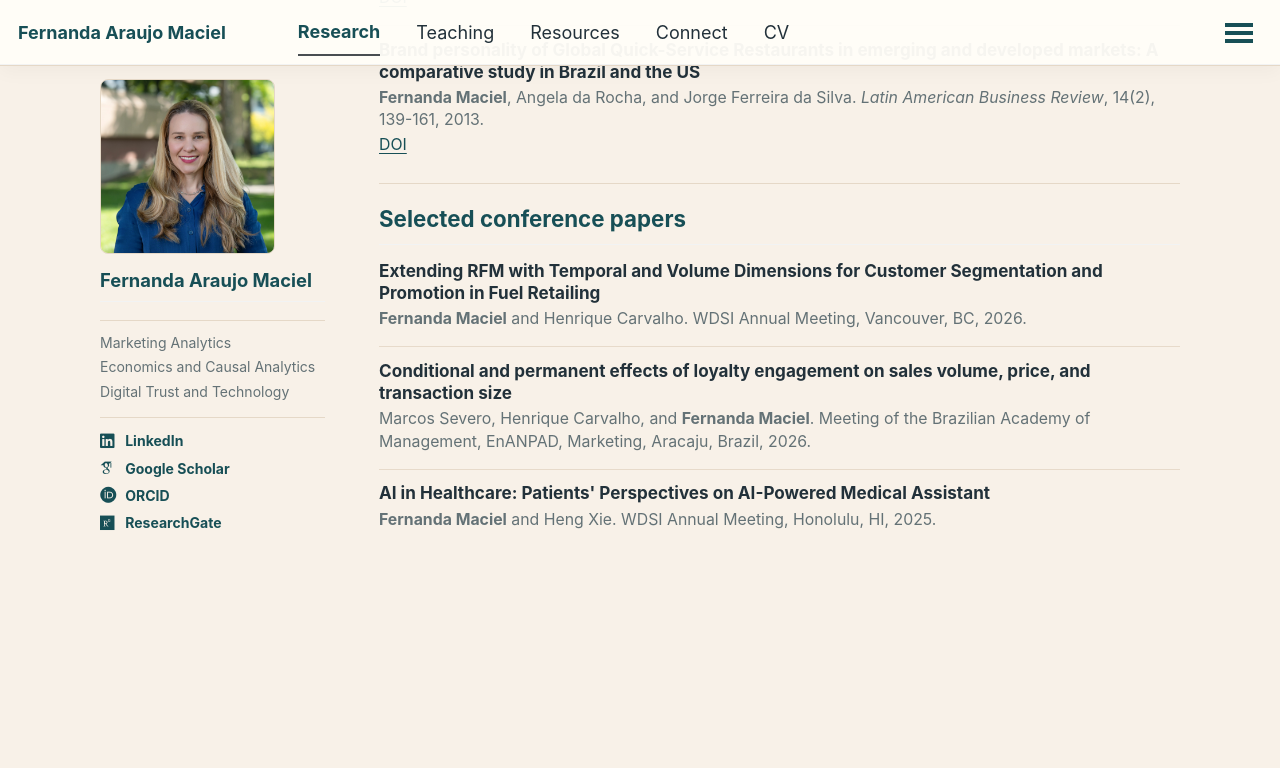
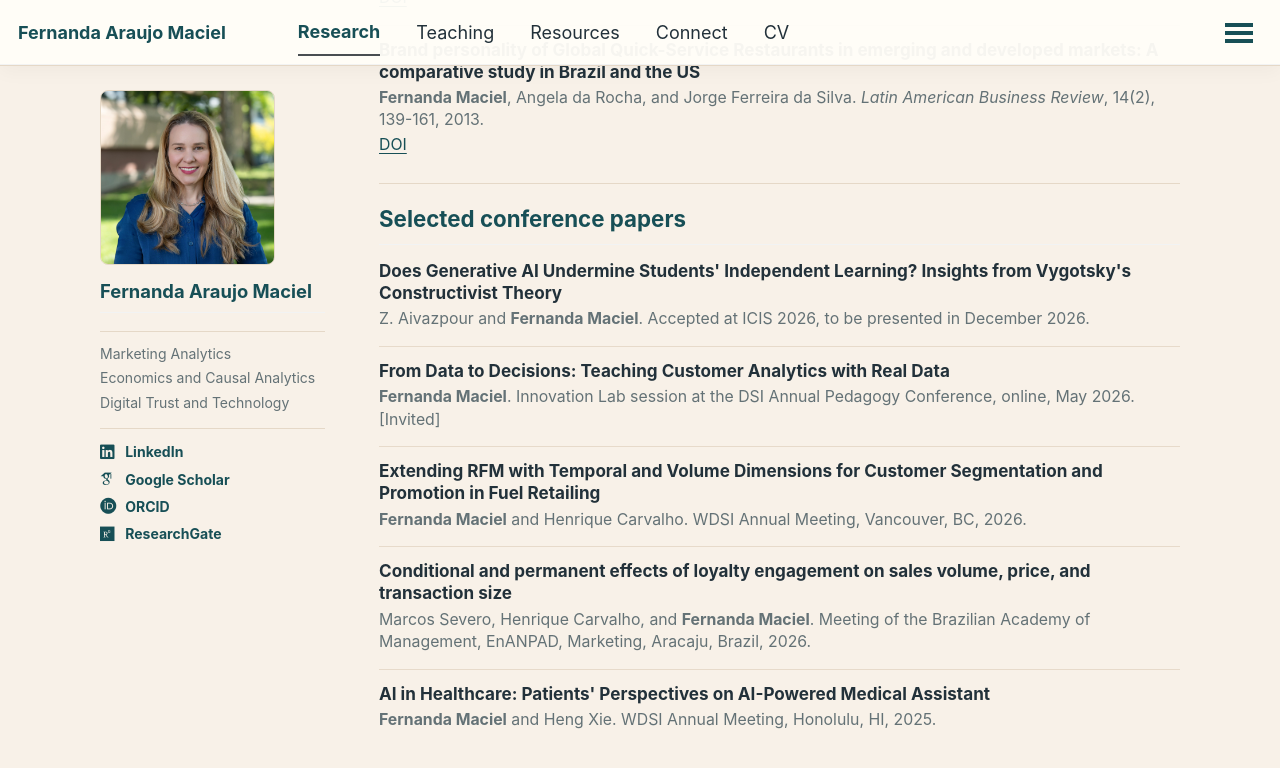
Before and after one commit to proffernandamaciel/proffernandamaciel.github.io, a Jekyll site: the page built from _pages/research.md, in a window 1280 px wide and 900 px high, scrolled down 582 px. Shown: the top 768 px of the window. Built offline with Jekyll 4.4.1, drawn with Linux system fonts in a browser that asks for light colours; some web fonts are replaced; a script that is not in the unit is left out.

Commit message:
Update research.md

```diff
--- a/_pages/research.md
+++ b/_pages/research.md
@@ -58,6 +58,16 @@
       <h2 id="conference-papers">Selected conference papers</h2>
       <div class="fm-paper-list">
         <article>
+          <h3>Does Generative AI Undermine Students' Independent Learning? Insights from Vygotsky's Constructivist Theory</h3>
+          <p>Z. Aivazpour and <strong>Fernanda Maciel</strong>. Accepted at ICIS 2026, to be presented in December 2026.</p>
+        </article>
+
+        <article>
+          <h3>From Data to Decisions: Teaching Customer Analytics with Real Data</h3>
+          <p><strong>Fernanda Maciel</strong>. Innovation Lab session at the DSI Annual Pedagogy Conference, online, May 2026. [Invited]</p>
+        </article>
+
+        <article>
           <h3>Extending RFM with Temporal and Volume Dimensions for Customer Segmentation and Promotion in Fuel Retailing</h3>
           <p><strong>Fernanda Maciel</strong> and Henrique Carvalho. WDSI Annual Meeting, Vancouver, BC, 2026.</p>
         </article>
```
